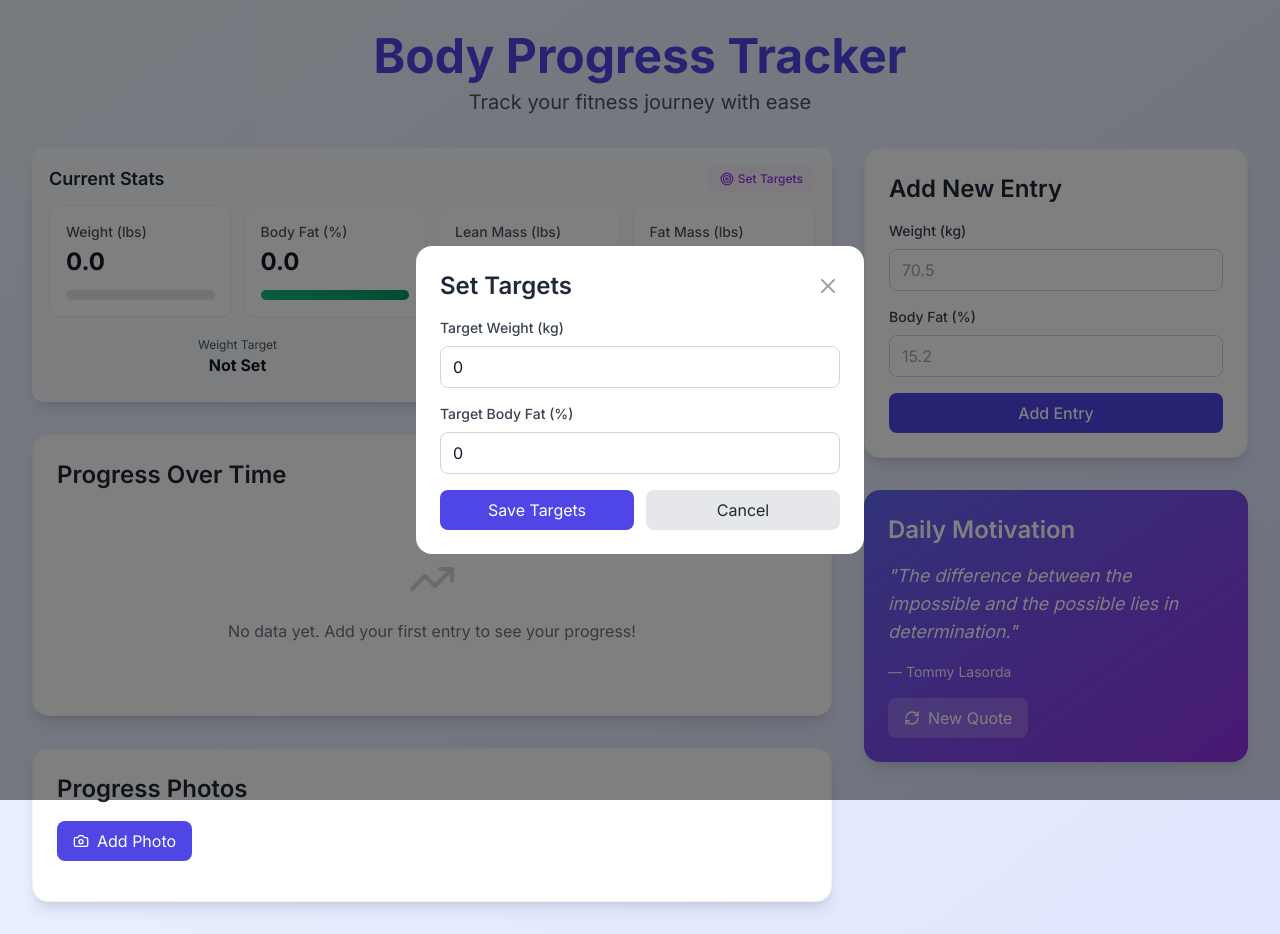
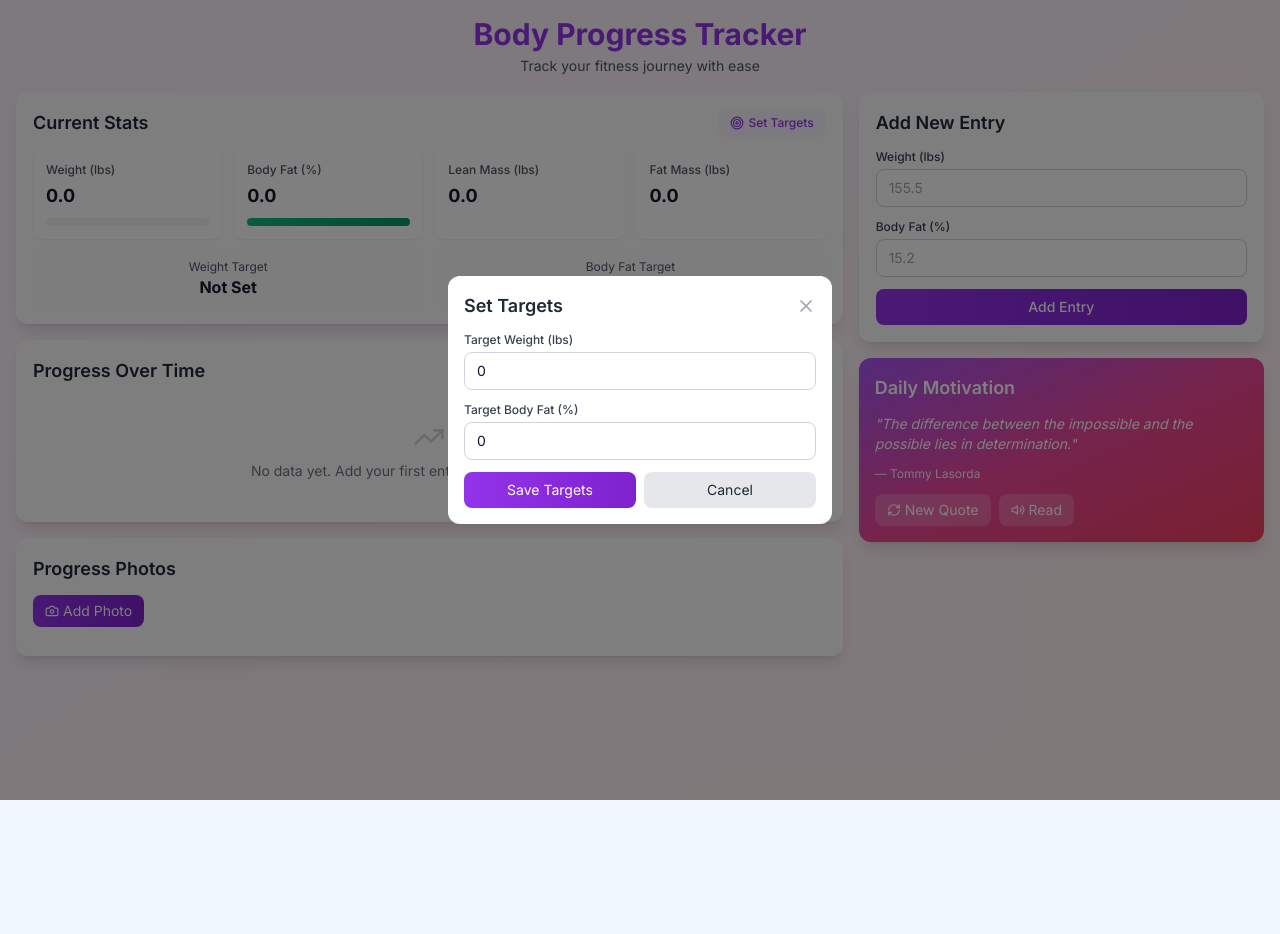
Before and after one commit to anish632/tracker-copy, a React (Vite) app: page / in a window 1280 px wide. Both pictures are taken after a click on the button "Set Targets". After the commit the page ends 800 px from the top, so only its background shows below. Built offline with nearby package versions, Linux system fonts and the light colour scheme.

Commit message:
Your update message

```diff
--- a/App.jsx
+++ b/App.jsx
@@ -1,6 +1,6 @@
 import React, { useState, useEffect, useMemo, useCallback } from 'react';
 import { LineChart, Line, XAxis, YAxis, CartesianGrid, Tooltip, ResponsiveContainer } from 'recharts';
-import { Camera, Target, TrendingUp, RefreshCw, Plus, X } from 'lucide-react';
+import { Camera, Target, TrendingUp, RefreshCw, Plus, X, Volume2 } from 'lucide-react';
 
 // Storage service
 const loadData = (key, defaultValue) => {
@@ -23,14 +23,14 @@ const saveData = (key, value) => {
 
 // Metric Card Component
 const MetricCard = ({ title, value, progress, colorClass }) => (
-  <div className="bg-white p-4 rounded-xl shadow-sm border border-gray-100">
+  <div className="bg-white/90 backdrop-blur-sm p-3 rounded-lg shadow-sm border border-white/30">
     <div>
-      <h3 className="text-sm font-medium text-gray-600">{title}</h3>
-      <p className="text-2xl font-bold text-gray-900 mt-1">{value}</p>
+      <h3 className="text-xs font-medium text-gray-600">{title}</h3>
+      <p className="text-lg font-bold text-gray-900 mt-1">{value}</p>
     </div>
     {progress !== undefined && (
-      <div className="w-full bg-gray-200 rounded-full h-2.5 mt-3">
-        <div className={`${colorClass} h-2.5 rounded-full transition-all duration-300`} style={{ width: `${Math.min(100, progress)}%` }}></div>
+      <div className="w-full bg-gray-200/50 rounded-full h-2 mt-2">
+        <div className={`${colorClass} h-2 rounded-full transition-all duration-300`} style={{ width: `${Math.min(100, progress)}%` }}></div>
       </div>
     )}
   </div>
@@ -95,36 +95,36 @@ const DataEntryForm = ({ onAddEntry }) => {
   };
 
   return (
-    <div className="bg-white p-6 rounded-2xl shadow-lg border border-gray-100">
-      <h2 className="text-2xl font-semibold mb-4 text-gray-800">Add New Entry</h2>
-      <form onSubmit={handleSubmit} className="space-y-4">
+    <div className="bg-white/80 backdrop-blur-sm p-4 rounded-xl shadow-lg border border-white/20">
+      <h2 className="text-lg font-semibold mb-3 text-gray-800">Add New Entry</h2>
+      <form onSubmit={handleSubmit} className="space-y-3">
         <div>
-          <label className="block text-sm font-medium text-gray-700 mb-2">Weight (kg)</label>
+          <label className="block text-xs font-medium text-gray-700 mb-1">Weight (lbs)</label>
           <input
             type="number"
             step="0.1"
             value={formData.weight}
             onChange={(e) => setFormData(prev => ({ ...prev, weight: e.target.value }))}
-            className="w-full px-3 py-2 border border-gray-300 rounded-lg focus:ring-2 focus:ring-indigo-500 focus:border-transparent"
-            placeholder="70.5"
+            className="w-full px-3 py-2 border border-gray-300 rounded-lg focus:ring-2 focus:ring-purple-500 focus:border-transparent text-sm"
+            placeholder="155.5"
             required
           />
         </div>
         <div>
-          <label className="block text-sm font-medium text-gray-700 mb-2">Body Fat (%)</label>
+          <label className="block text-xs font-medium text-gray-700 mb-1">Body Fat (%)</label>
           <input
             type="number"
             step="0.1"
             value={formData.bodyFat}
             onChange={(e) => setFormData(prev => ({ ...prev, bodyFat: e.target.value }))}
-            className="w-full px-3 py-2 border border-gray-300 rounded-lg focus:ring-2 focus:ring-indigo-500 focus:border-transparent"
+            className="w-full px-3 py-2 border border-gray-300 rounded-lg focus:ring-2 focus:ring-purple-500 focus:border-transparent text-sm"
             placeholder="15.2"
             required
           />
         </div>
         <button
           type="submit"
-          className="w-full bg-indigo-600 text-white py-2 px-4 rounded-lg hover:bg-indigo-700 transition-colors font-medium"
+          className="w-full bg-gradient-to-r from-purple-600 to-purple-700 text-white py-2 px-4 rounded-lg hover:from-purple-700 hover:to-purple-800 transition-all font-medium text-sm"
         >
           Add Entry
         </button>
@@ -137,24 +137,24 @@ const DataEntryForm = ({ onAddEntry }) => {
 const ProgressChart = ({ data }) => {
   if (data.length === 0) {
     return (
-      <div className="text-center py-12 text-gray-500">
-        <TrendingUp size={48} className="mx-auto mb-4 text-gray-300" />
-        <p>No data yet. Add your first entry to see your progress!</p>
+      <div className="text-center py-6 text-gray-500">
+        <TrendingUp size={32} className="mx-auto mb-2 text-gray-300" />
+        <p className="text-sm">No data yet. Add your first entry to see your progress!</p>
       </div>
     );
   }
 
   return (
-    <ResponsiveContainer width="100%" height={300}>
+    <ResponsiveContainer width="100%" height={200}>
       <LineChart data={data}>
         <CartesianGrid strokeDasharray="3 3" stroke="#e5e7eb" />
         <XAxis
           dataKey="date"
           stroke="#6b7280"
-          fontSize={12}
+          fontSize={10}
           tickFormatter={(date) => new Date(date).toLocaleDateString()}
         />
-        <YAxis stroke="#6b7280" fontSize={12} />
+        <YAxis stroke="#6b7280" fontSize={10} />
         <Tooltip
           contentStyle={{
             backgroundColor: 'white',
@@ -166,16 +166,16 @@ const ProgressChart = ({ data }) => {
         <Line
           type="monotone"
           dataKey="weight"
-          stroke="#3b82f6"
+          stroke="#8b5cf6"
           strokeWidth={2}
-          dot={{ fill: '#3b82f6', strokeWidth: 2, r: 4 }}
+          dot={{ fill: '#8b5cf6', strokeWidth: 2, r: 3 }}
         />
         <Line
           type="monotone"
           dataKey="bodyFat"
           stroke="#10b981"
           strokeWidth={2}
-          dot={{ fill: '#10b981', strokeWidth: 2, r: 4 }}
+          dot={{ fill: '#10b981', strokeWidth: 2, r: 3 }}
         />
       </LineChart>
     </ResponsiveContainer>
@@ -194,11 +194,11 @@ const PhotoGallery = ({ photos, onAddPhoto }) => {
   };
 
   return (
-    <div className="bg-white p-6 rounded-2xl shadow-lg border border-gray-100">
-      <h2 className="text-2xl font-semibold mb-4 text-gray-800">Progress Photos</h2>
-      <div className="mb-4">
-        <label className="cursor-pointer inline-flex items-center gap-2 px-4 py-2 bg-indigo-600 text-white rounded-lg hover:bg-indigo-700 transition-colors">
-          <Camera size={16} />
+    <div className="bg-white/80 backdrop-blur-sm p-4 rounded-xl shadow-lg border border-white/20">
+      <h2 className="text-lg font-semibold mb-3 text-gray-800">Progress Photos</h2>
+      <div className="mb-3">
+        <label className="cursor-pointer inline-flex items-center gap-1 px-3 py-1.5 bg-gradient-to-r from-purple-600 to-purple-700 text-white rounded-lg hover:from-purple-700 hover:to-purple-800 transition-all text-sm">
+          <Camera size={14} />
           Add Photo
           <input
             type="file"
@@ -208,16 +208,16 @@ const PhotoGallery = ({ photos, onAddPhoto }) => {
           />
         </label>
       </div>
-      <div className="grid grid-cols-2 md:grid-cols-3 gap-4">
+      <div className="grid grid-cols-2 md:grid-cols-3 gap-3">
         {photos.map((photo, index) => (
           <div key={index} className="relative group">
             <img
               src={photo.dataUrl}
               alt={`Progress photo ${index + 1}`}
-              className="w-full h-32 object-cover rounded-lg"
+              className="w-full h-24 object-cover rounded-lg"
             />
             <div className="absolute inset-0 bg-black bg-opacity-0 group-hover:bg-opacity-50 transition-all duration-200 rounded-lg flex items-center justify-center">
-              <span className="text-white opacity-0 group-hover:opacity-100 text-sm">
+              <span className="text-white opacity-0 group-hover:opacity-100 text-xs">
                 {new Date(photo.date).toLocaleDateString()}
               </span>
             </div>
@@ -230,18 +230,55 @@ const PhotoGallery = ({ photos, onAddPhoto }) => {
 
 // Motivation Card Component
 const MotivationCard = ({ quote, onNewQuote }) => {
+  const [isSpeaking, setIsSpeaking] = useState(false);
+
+  const speakQuote = () => {
+    if ('speechSynthesis' in window) {
+      if (isSpeaking) {
+        window.speechSynthesis.cancel();
+        setIsSpeaking(false);
+        return;
+      }
+
+      const utterance = new SpeechSynthesisUtterance(quote.text);
+      utterance.rate = 0.9;
+      utterance.pitch = 1;
+      utterance.volume = 0.8;
+
+      utterance.onstart = () => setIsSpeaking(true);
+      utterance.onend = () => setIsSpeaking(false);
+      utterance.onerror = () => setIsSpeaking(false);
+
+      window.speechSynthesis.speak(utterance);
+    }
+  };
+
   return (
-    <div className="bg-gradient-to-br from-indigo-500 to-purple-600 p-6 rounded-2xl shadow-lg text-white">
-      <h2 className="text-2xl font-semibold mb-4">Daily Motivation</h2>
-      <blockquote className="text-lg mb-4 italic">"{quote.text}"</blockquote>
-      <p className="text-sm opacity-90 mb-4">— {quote.author}</p>
-      <button
-        onClick={onNewQuote}
-        className="flex items-center gap-2 px-4 py-2 bg-white bg-opacity-20 rounded-lg hover:bg-opacity-30 transition-colors"
-      >
-        <RefreshCw size={16} />
-        New Quote
-      </button>
+    <div className="bg-gradient-to-br from-purple-500 via-pink-500 to-rose-500 p-4 rounded-xl shadow-lg text-white">
+      <h2 className="text-lg font-semibold mb-3">Daily Motivation</h2>
+      <blockquote className="text-sm mb-3 italic">"{quote.text}"</blockquote>
+      <p className="text-xs opacity-90 mb-3">— {quote.author}</p>
+      <div className="flex gap-2">
+        <button
+          onClick={onNewQuote}
+          className="flex items-center gap-1 px-3 py-1.5 bg-white bg-opacity-20 rounded-lg hover:bg-opacity-30 transition-colors text-sm"
+        >
+          <RefreshCw size={14} />
+          New Quote
+        </button>
+        <button
+          onClick={speakQuote}
+          className={`flex items-center gap-1 px-3 py-1.5 rounded-lg transition-all text-sm ${
+            isSpeaking
+              ? 'bg-white bg-opacity-40 text-purple-600'
+              : 'bg-white bg-opacity-20 hover:bg-opacity-30'
+          }`}
+          title={isSpeaking ? "Stop reading" : "Read quote aloud"}
+        >
+          <Volume2 size={14} />
+          {isSpeaking ? "Stop" : "Read"}
+        </button>
+      </div>
     </div>
   );
 };
@@ -257,45 +294,45 @@ const TargetModal = ({ currentTargets, onSetTargets, onClose }) => {
 
   return (
     <div className="fixed inset-0 bg-black bg-opacity-50 flex items-center justify-center p-4 z-50">
-      <div className="bg-white rounded-2xl p-6 w-full max-w-md">
-        <div className="flex justify-between items-center mb-4">
-          <h2 className="text-2xl font-semibold text-gray-800">Set Targets</h2>
+      <div className="bg-white rounded-xl p-4 w-full max-w-sm">
+        <div className="flex justify-between items-center mb-3">
+          <h2 className="text-lg font-semibold text-gray-800">Set Targets</h2>
           <button onClick={onClose} className="text-gray-400 hover:text-gray-600">
-            <X size={24} />
+            <X size={20} />
           </button>
         </div>
-        <form onSubmit={handleSubmit} className="space-y-4">
+        <form onSubmit={handleSubmit} className="space-y-3">
           <div>
-            <label className="block text-sm font-medium text-gray-700 mb-2">Target Weight (kg)</label>
+            <label className="block text-xs font-medium text-gray-700 mb-1">Target Weight (lbs)</label>
             <input
               type="number"
               step="0.1"
               value={targets.weight}
               onChange={(e) => setTargets(prev => ({ ...prev, weight: parseFloat(e.target.value) || 0 }))}
-              className="w-full px-3 py-2 border border-gray-300 rounded-lg focus:ring-2 focus:ring-indigo-500 focus:border-transparent"
+              className="w-full px-3 py-2 border border-gray-300 rounded-lg focus:ring-2 focus:ring-purple-500 focus:border-transparent text-sm"
             />
           </div>
           <div>
-            <label className="block text-sm font-medium text-gray-700 mb-2">Target Body Fat (%)</label>
+            <label className="block text-xs font-medium text-gray-700 mb-1">Target Body Fat (%)</label>
             <input
               type="number"
               step="0.1"
               value={targets.bodyFat}
               onChange={(e) => setTargets(prev => ({ ...prev, bodyFat: parseFloat(e.target.value) || 0 }))}
-              className="w-full px-3 py-2 border border-gray-300 rounded-lg focus:ring-2 focus:ring-indigo-500 focus:border-transparent"
+              className="w-full px-3 py-2 border border-gray-300 rounded-lg focus:ring-2 focus:ring-purple-500 focus:border-transparent text-sm"
             />
           </div>
-          <div className="flex gap-3">
+          <div className="flex gap-2">
             <button
               type="submit"
-              className="flex-1 bg-indigo-600 text-white py-2 px-4 rounded-lg hover:bg-indigo-700 transition-colors"
+              className="flex-1 bg-gradient-to-r from-purple-600 to-purple-700 text-white py-2 px-3 rounded-lg hover:from-purple-700 hover:to-purple-800 transition-all text-sm"
             >
               Save Targets
             </button>
             <button
               type="button"
               onClick={onClose}
-              className="flex-1 bg-gray-200 text-gray-800 py-2 px-4 rounded-lg hover:bg-gray-300 transition-colors"
+              className="flex-1 bg-gray-200 text-gray-800 py-2 px-3 rounded-lg hover:bg-gray-300 transition-colors text-sm"
             >
               Cancel
             </button>
@@ -360,24 +397,24 @@ const App = () => {
   const latestEntry = useMemo(() => data.length > 0 ? data[data.length - 1] : null, [data]);
 
   return (
-    <div className="min-h-screen bg-gradient-to-br from-blue-50 to-indigo-100 text-gray-900 font-sans">
-      <div className="max-w-7xl mx-auto p-4 sm:p-6 lg:p-8">
-        <header className="mb-8 text-center">
-          <h1 className="text-5xl font-bold text-indigo-600 mb-2">Body Progress Tracker</h1>
-          <p className="text-xl text-gray-600">Track your fitness journey with ease</p>
+    <div className="min-h-screen bg-gradient-to-br from-purple-50 via-pink-50 to-rose-50 text-gray-900 font-sans">
+      <div className="max-w-7xl mx-auto p-4">
+        <header className="mb-4 text-center">
+          <h1 className="text-3xl font-bold text-purple-600 mb-1">Body Progress Tracker</h1>
+          <p className="text-sm text-gray-600">Track your fitness journey with ease</p>
         </header>
 
-        <main className="grid grid-cols-1 lg:grid-cols-3 gap-8">
-          <div className="lg:col-span-2 space-y-8">
+        <main className="grid grid-cols-1 lg:grid-cols-3 gap-4">
+          <div className="lg:col-span-2 space-y-4">
             <MetricsDashboard latestEntry={latestEntry} targets={targets} onSetTargets={() => setIsModalOpen(true)} />
-            <div className="bg-white p-6 rounded-2xl shadow-lg border border-gray-100">
-              <h2 className="text-2xl font-semibold mb-4 text-gray-800">Progress Over Time</h2>
+            <div className="bg-white/80 backdrop-blur-sm p-4 rounded-xl shadow-lg border border-white/20">
+              <h2 className="text-lg font-semibold mb-3 text-gray-800">Progress Over Time</h2>
               <ProgressChart data={data} />
             </div>
             <PhotoGallery photos={photos} onAddPhoto={handleAddPhoto} />
           </div>
 
-          <div className="lg:col-span-1 space-y-8">
+          <div className="lg:col-span-1 space-y-4">
             <DataEntryForm onAddEntry={handleAddEntry} />
             <MotivationCard quote={quote} onNewQuote={fetchQuote} />
           </div>
```
